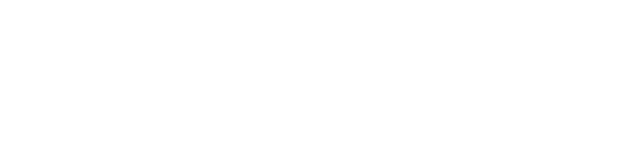
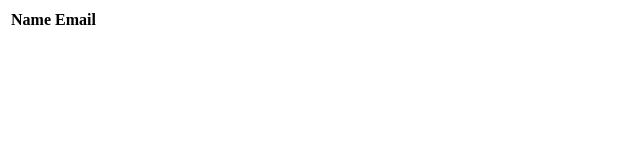
Before and after one commit to ynotrusso/testproj, a plain HTML site: page index.html in a window 1280 px wide. Shown: the whole page, without its empty margins (0-640 px from the left). Drawn offline with Linux system fonts and the light colour scheme.

Commit message:
added users table headers

```diff
--- a/index.html
+++ b/index.html
@@ -7,6 +7,13 @@
   <title>Simple HTML page</title>
 </head>
 <body>
-
+  <table>
+    <thead>
+      <tr>
+        <th>Name</th>
+        <th>Email</th>
+      </tr>
+    </thead>
+  </table>
 </body>
 </html>
```
